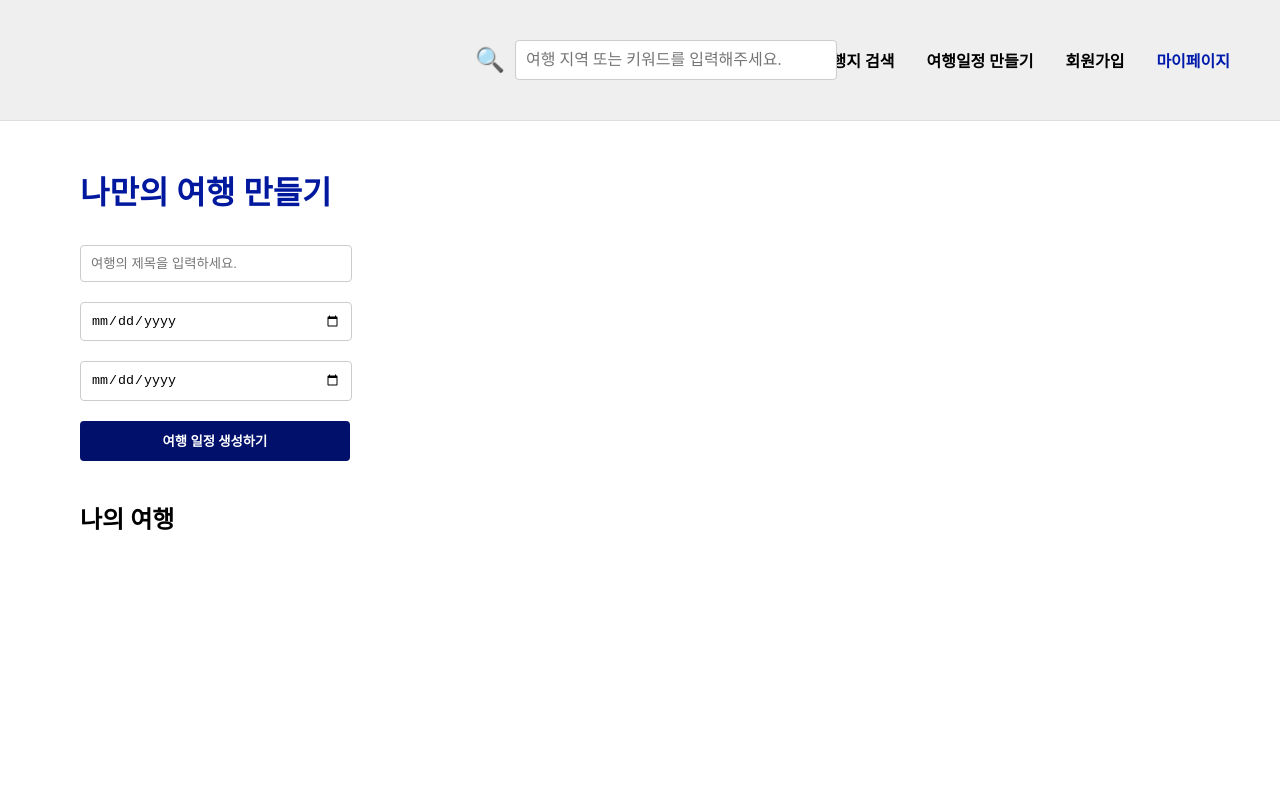
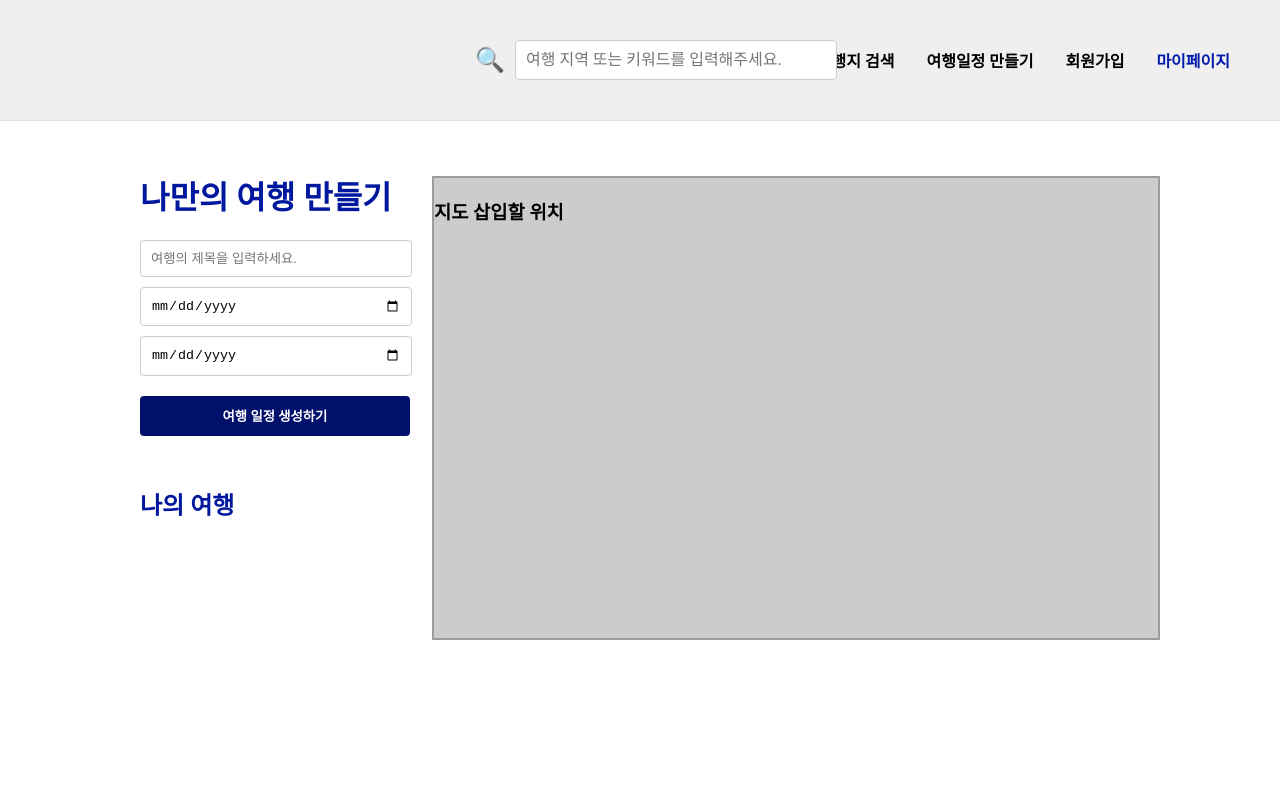
Before and after one commit to jungh150/codeit-boost-mini-hackathon, a plain HTML site: page html/createplan.html in a window 1280 px wide. Shown: the top 800 px of the page. Drawn offline with Linux system fonts and the light colour scheme.

Commit message:
지도위치 삽입

```diff
--- a/css/createplan.css
+++ b/css/createplan.css
@@ -7,18 +7,32 @@ body {
 .container {
     display: flex;
     font-family: 'NanumSquare Neo OTF';
-    flex-direction: column;
-    align-items: left;
     background: white;
     padding: 80px;
     border-radius: 5px;
     box-shadow: 0 2px 10px rgba(0, 0, 0, 0.1);
 }
 
-.container > h1 {
-    color: #00189e;
+.container > .left-container {
+    flex: 1;
+    margin-right: 20px;
+    margin-left: 60px;
+    margin-top: 5px;
 }
 
+.container > .map-placeholder {
+    width: 950px;
+    height: 460px;
+    margin-top: 30px;
+    margin-right: 40px;
+    background-color: #cccccc;
+    border: 2px solid #9d9d9d;
+}
+
+.left-container > h1 {
+    color: #00189e;
+    font-weight: 900;
+}
 
 input {
     display: block;
@@ -47,7 +61,8 @@ button:hover {
 }
 
 #scheduleList {
-    margin-top: 20px;
+    margin-top: 50px;
+    color: #00189e;
 }
 
 #schedules {
--- a/html/createplan.html
+++ b/html/createplan.html
@@ -16,8 +16,7 @@
                 <input type="text" id="searchInput" placeholder="여행 지역 또는 키워드를 입력해주세요.">
             </div>
         </div>
-           <!-- 여기까지  -->
-
+        <!-- 여기까지 -->
         <ul class="menu">
             <li>여행지 검색</li>
             <li>여행일정 만들기</li>
@@ -25,11 +24,10 @@
             <li class="myPage">마이페이지</li>
         </ul>
     </div>
-
     <!-- main -->
-
     <div class="container">
-    <h1>나만의 여행 만들기</h1>
+        <div class="left-container">
+            <h1><b>나만의 여행 만들기</b></h1>
             <input type="text" id="title" placeholder="여행의 제목을 입력하세요." />
             <input type="date" id="startDate" />
             <input type="date" id="endDate" />
@@ -39,6 +37,14 @@
                 <h2>나의 여행</h2>
                 <div id="itinerary" class="itinerary"></div>
             </div>
+
         </div>
+        <div class="map-placeholder"><h3>지도 삽입할 위치</h3></div> <!-- 지도 위치 -->
+    </div>
+
+
+
     <script src="../js/createplan.js"></script>
     <script src="../js/script.js"></script>
+</body>
+</html>
--- a/js/createplan.js
+++ b/js/createplan.js
@@ -49,6 +49,7 @@ function generateItinerary(title, startDate, endDate) {
             </h3>
         `;
 
+
         itinerary.appendChild(card);
     }
 }
```
Lines whose indentation alone changed are shown as unchanged.
